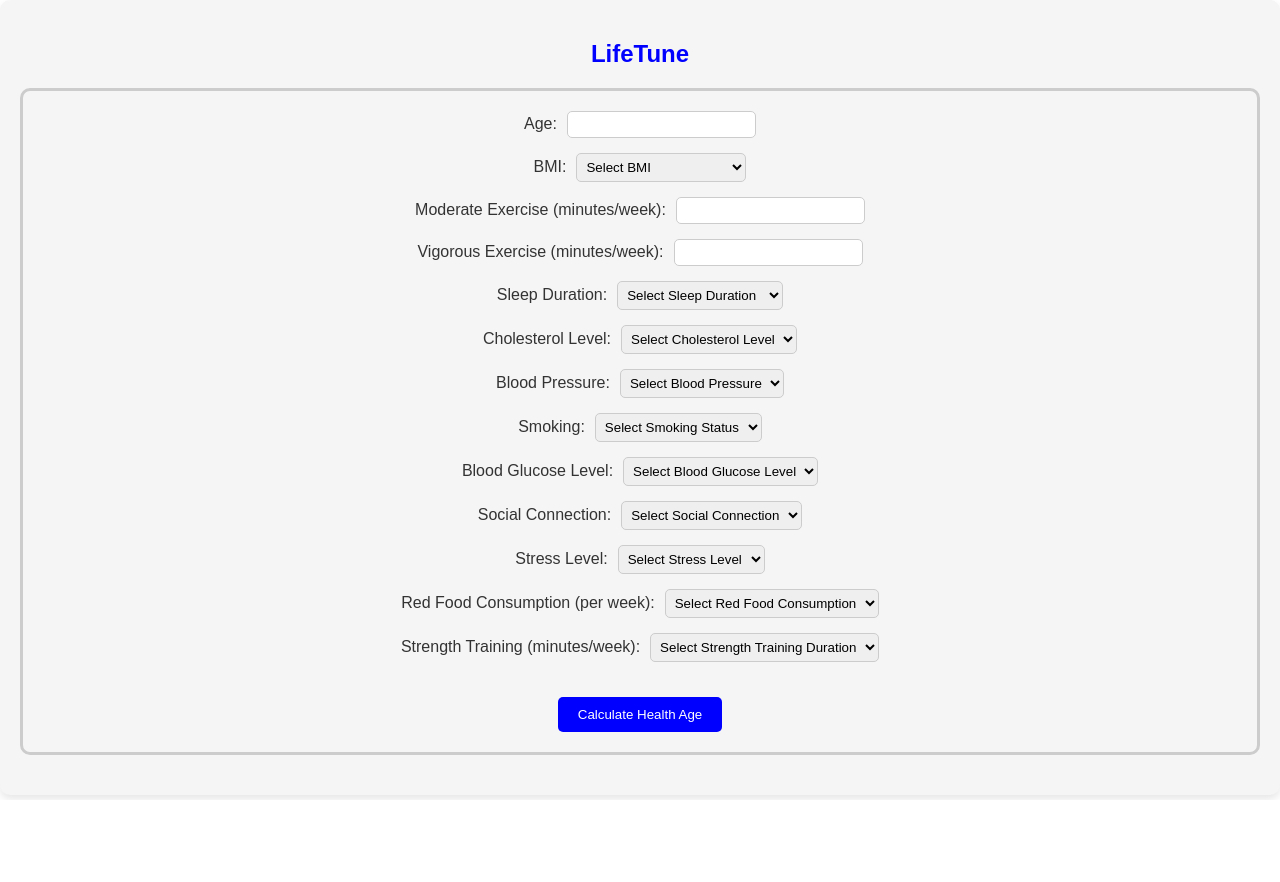
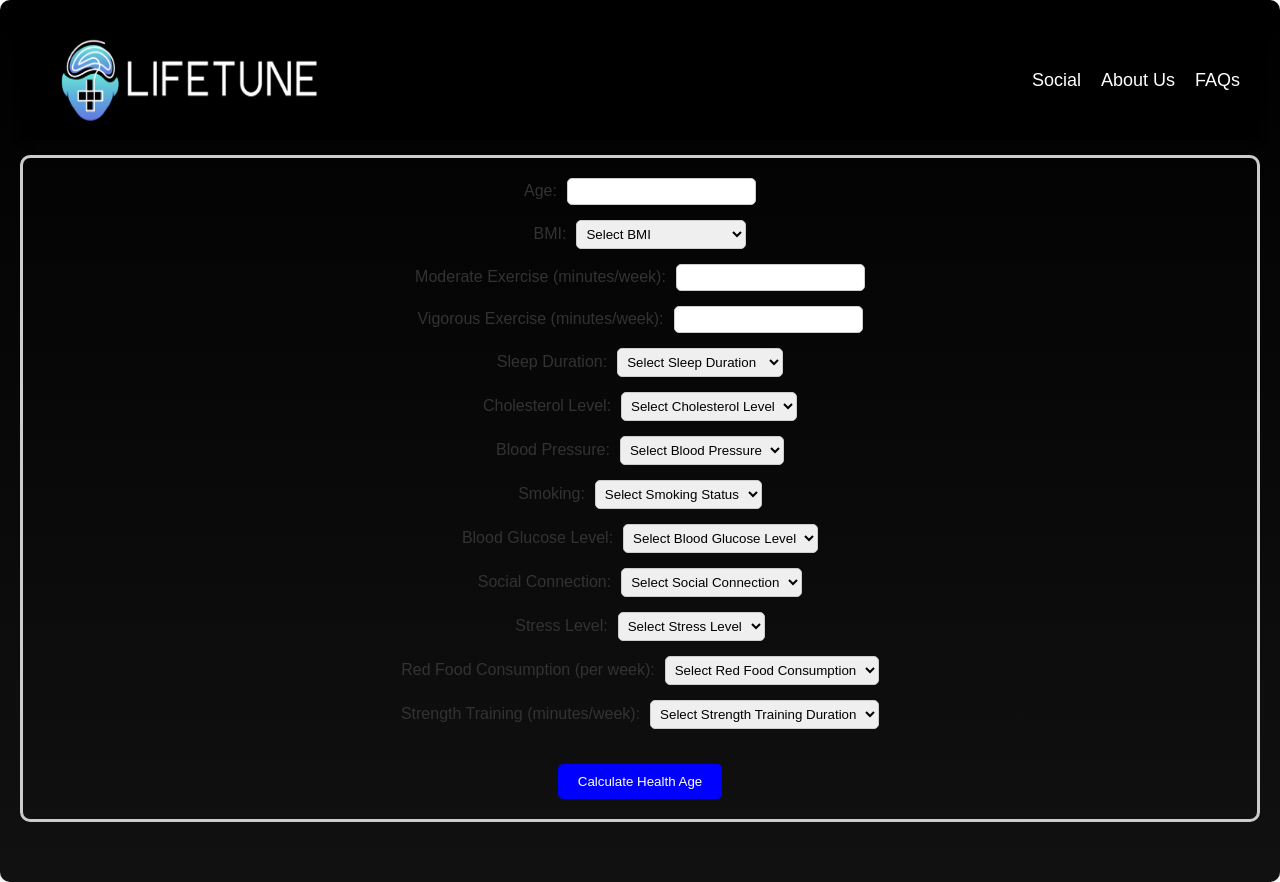
Before and after one commit to Karan-Palan/LifeTune, a React (Create React App) app: page / in a window 1280 px wide. Before the commit the page ends 800 px from the top, so only its background shows below. Built offline with nearby package versions, Linux system fonts and the light colour scheme.

Commit message:
Minor frontend changes

```diff
--- /dev/null
+++ b/src/components/Header.js
@@ -0,0 +1,61 @@
+import React from 'react';
+import logo from '../logo.png';
+
+const Header = () => {
+    return (
+        <div style={styles.container}>
+            <div style={styles.logoContainer}>
+                <img src={logo} alt="LifeTune Logo" style={styles.logo} />
+                <h2 style={styles.heading}></h2>
+            </div>
+            <div style={styles.linksContainer}>
+                <a href="/social" style={styles.link}>Social</a>
+                <a href="/about" style={styles.link}>About Us</a>
+                <a href="/faqs" style={styles.link}>FAQs</a>
+            </div>
+        </div>
+    );
+}
+
+const styles = {
+    container: {
+        display: 'flex',
+        justifyContent: 'space-between',
+        alignItems: 'center',
+        backgroundColor: 'black',
+        padding: '10px 20px',
+        color: '#fff',
+        boxShadow: '0 4px 8px rgba(0, 0, 0, 0.1)',
+    },
+    logoContainer: {
+        display: 'flex',
+        alignItems: 'center',
+    },
+    logo: {
+        width: '300px',
+        height: '100px',
+        marginRight: '10px',
+    },
+    heading: {
+        margin: '0',
+        fontSize: '24px',
+        fontWeight: 'bold',
+        fontFamily: 'Arial, sans-serif',
+    },
+    linksContainer: {
+        display: 'flex',
+    },
+    link: {
+        textDecoration: 'none',
+        color: '#fff',
+        marginLeft: '20px',
+        fontSize: '18px',
+        fontFamily: 'Arial, sans-serif',
+        transition: 'color 0.3s ease',
+    },
+    linkHover: {
+        color: '#FFD700', // Change the color for hover effect
+    }
+};
+
+export default Header;
--- a/src/components/HealthAgeCalculator.js
+++ b/src/components/HealthAgeCalculator.js
@@ -1,4 +1,5 @@
 import React, { useState } from 'react';
+import Header from './Header';
 import { calculateHealthAge, BMICalculation, aerobicExerciseCalculation, strengthTrainingCalculation, redFoodCalculation, sleepCalculator, cholesterolCalculation, bloodPressureCalculation, smokingCalculation, bloodGlucoseCalculation, socialConnectionCalculation, stressCalculation } from './healthAgeCalculatorExport';
 
 const HealthAgeCalculator = () => {
@@ -39,9 +40,9 @@ const HealthAgeCalculator = () => {
     };
 
     return (
-        <div style={{ fontFamily: 'Arial, sans-serif', color: '#333', backgroundColor: '#f5f5f5', padding: '20px', borderRadius: '10px', boxShadow: '0 4px 8px rgba(0, 0, 0, 0.1)' }}>
-            <h2 style={{ marginBottom: '20px', color: 'blue' }}>LifeTune</h2>
-            <div style={{ border: '3px solid #ccc', padding: '20px', borderRadius: '10px', marginBottom: '20px' }}>
+        <div style={{ fontFamily: 'Arial, sans-serif', color: '#333',background: 'linear-gradient(to bottom, #000000, #111111)', backgroundColor: '#111111', padding: '20px', borderRadius: '10px', boxShadow: '0 4px 8px rgba(0, 0, 0, 0.1)' }}>
+            <Header/>
+            <div style={{ border: '3px solid #ccc', padding: '20px', borderRadius: '10px', marginBottom: '40px', marginTop: '15px' }}>
             <div style={{ marginBottom: '15px' }}>
                 <label htmlFor="age" style={{ marginRight: '10px' }}>Age:</label>
                 <input
```
Also changed, not shown: src/logo.png (added).
